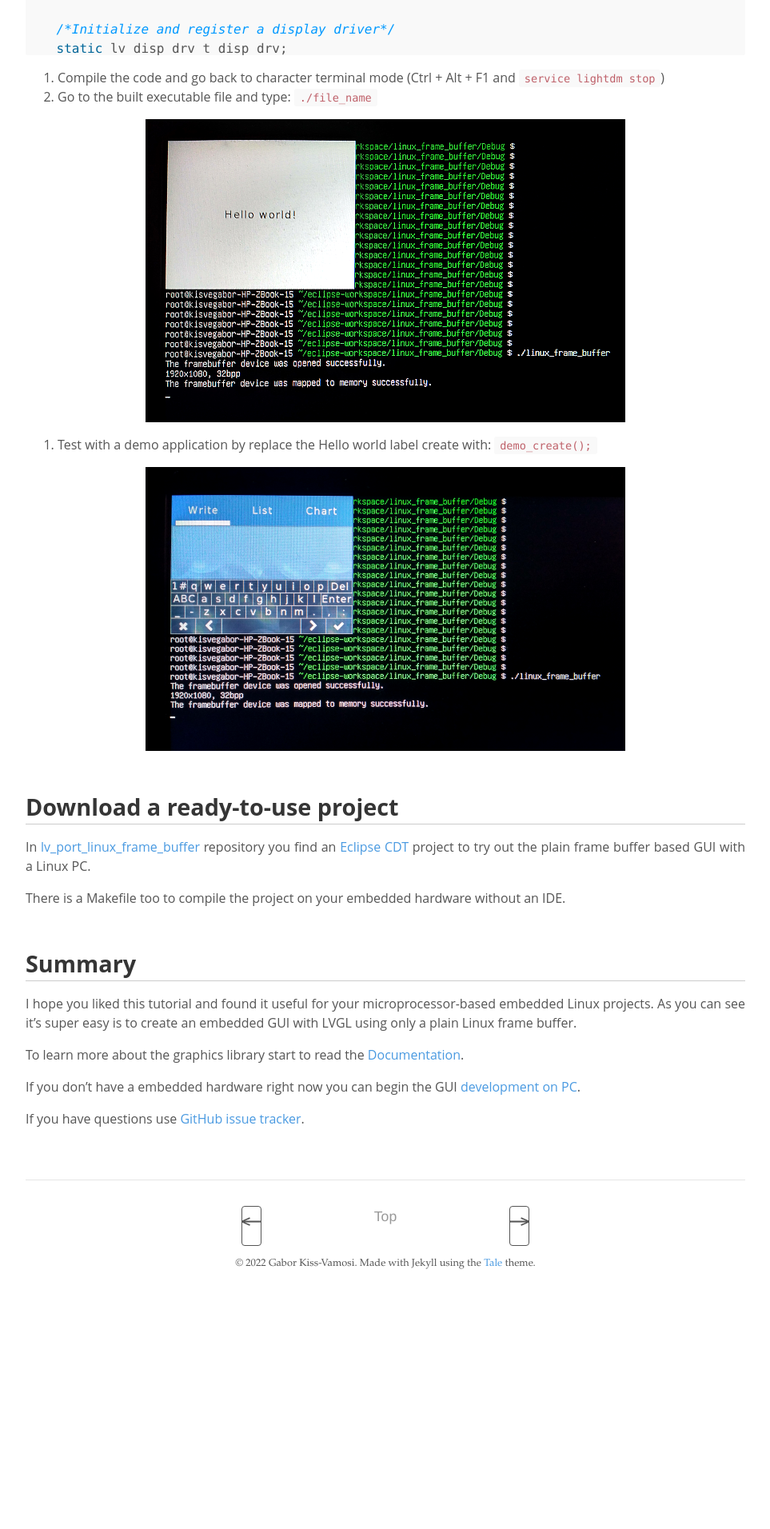
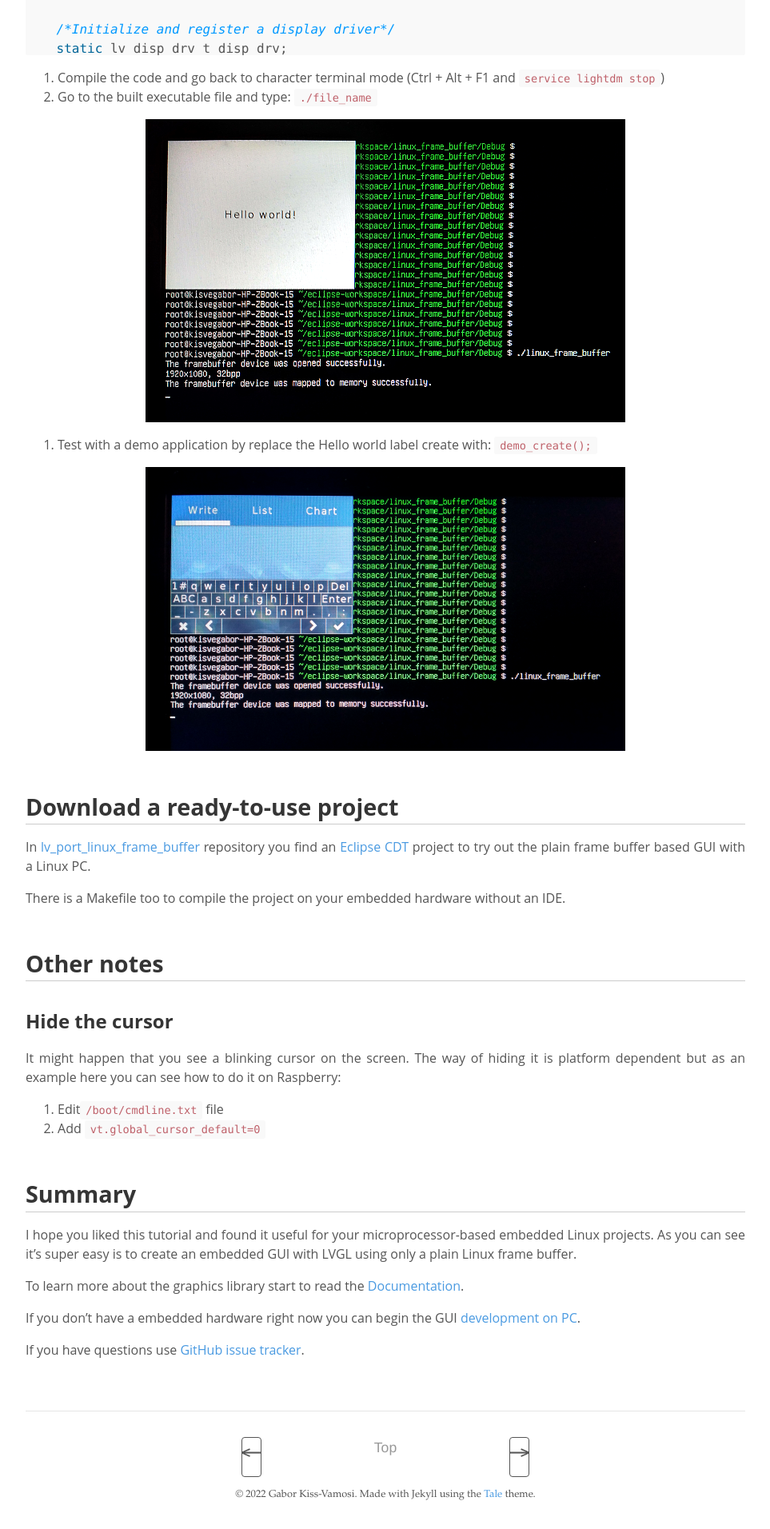
Before and after one commit to lvgl/blog, a Jekyll site: the page built from _posts/2018-01-03-linux_fb.md, in a window 1280 px wide. Shown: the part 3137-5049 px from the top of the page at 80% size, without its empty margins (158-1121 px from the left). Built offline with Jekyll 4.4.1, drawn with Linux system fonts in a browser that asks for light colours; comment, search, counter and statistics services are not loaded; before the commit the page ends 4760 px from its top, so only the background shows below that.

Commit message:
how to hide the cursor on raspberry

```diff
--- a/_posts/2018-01-03-linux_fb.md
+++ b/_posts/2018-01-03-linux_fb.md
@@ -127,6 +127,14 @@ In [lv_port_linux_frame_buffer](https://github.com/lvgl/lv_port_linux_frame_buff
 
 There is a Makefile too to compile the project on your embedded hardware without an IDE.
 
+# Other notes
+
+## Hide the cursor
+
+It might happen that you see a blinking cursor on the screen. The way of hiding it is platform dependent but as an example here you can see how to do it on Raspberry:
+1. Edit`/boot/cmdline.txt` file
+2. Add `vt.global_cursor_default=0`
+
 # Summary
 I hope you liked this tutorial and found it useful for your microprocessor-based embedded Linux projects. As you can see it's super easy is to create an embedded GUI with LVGL using only a plain Linux frame buffer.
 
```
